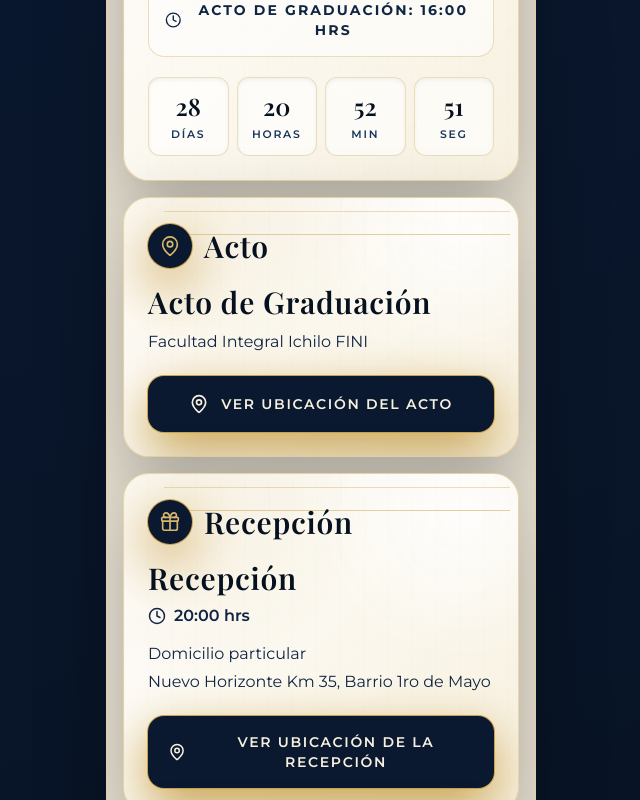
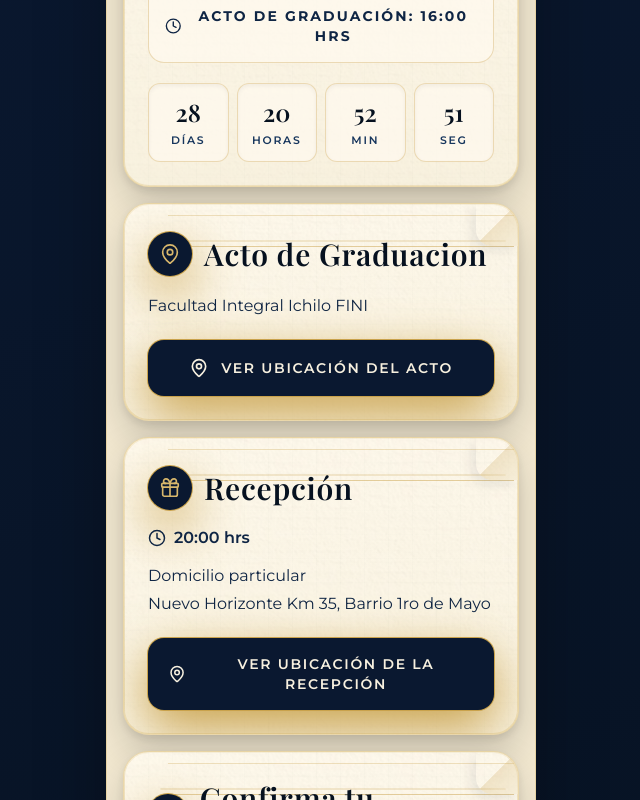
Before and after one commit to denis651-rgb/invitacion-graduacion-denis, a React (Vite) app: page / in a window 1280 px wide. Shown: the part 2000-2800 px from the top of the page, without its empty margins (319-959 px from the left). Built offline with nearby package versions, Linux system fonts and the light colour scheme.

Commit message:
Add music control and paper texture

```diff
--- a/src/App.jsx
+++ b/src/App.jsx
@@ -1,4 +1,4 @@
-import { useEffect, useMemo, useState } from "react";
+import { useEffect, useMemo, useRef, useState } from "react";
 import { motion } from "framer-motion";
 import {
   Calendar,
@@ -7,6 +7,8 @@ import {
   GraduationCap,
   MapPin,
   MessageCircle,
+  Pause,
+  Play,
   ScrollText,
   Sparkles
 } from "lucide-react";
@@ -69,7 +71,7 @@ function Countdown() {
       {items.map(([label, value]) => (
         <div
           key={label}
-          className="rounded-xl border border-gold/35 bg-white/65 px-2 py-3 text-center shadow-inner"
+          className="rounded-xl border border-gold/35 bg-[#fffaf0]/70 px-2 py-3 text-center shadow-inner"
         >
           <div className="font-title text-2xl font-semibold text-navy-950">
             {String(value).padStart(2, "0")}
@@ -90,10 +92,11 @@ function SectionCard({ icon: Icon, title, children, className = "" }) {
       initial="hidden"
       whileInView="visible"
       viewport={{ once: true, amount: 0.25 }}
-      className={`paper-texture relative overflow-hidden rounded-[1.6rem] border border-champagne/55 p-6 text-navy-950 shadow-soft ${className}`}
+      className={`paper-texture paper-real paper-corner relative overflow-hidden rounded-[1.6rem] p-6 text-navy-950 ${className}`}
     >
-      <div className="absolute left-4 right-4 top-3 h-px bg-gold/50" />
-      <div className="absolute bottom-3 left-4 right-4 h-px bg-gold/35" />
+      <div className="absolute inset-3 rounded-[1.2rem] border border-gold/20" />
+      <div className="absolute left-5 right-5 top-4 h-px bg-gold/50" />
+      <div className="absolute bottom-4 left-5 right-5 h-px bg-gold/30" />
       <div className="mb-4 flex items-center gap-3">
         <div className="flex h-11 w-11 items-center justify-center rounded-full bg-navy-900 text-champagne shadow-gold">
           <Icon size={22} strokeWidth={1.8} />
@@ -157,10 +160,49 @@ function ImageWithFallback({ src, alt, type }) {
 }
 
 function App() {
+  const audioRef = useRef(null);
+  const isDraggingMusicButton = useRef(false);
+  const [isMusicPlaying, setIsMusicPlaying] = useState(false);
+
+  const handleMusicToggle = async (event) => {
+    if (isDraggingMusicButton.current) {
+      event.preventDefault();
+      return;
+    }
+
+    const audio = audioRef.current;
+
+    if (!audio) {
+      return;
+    }
+
+    if (isMusicPlaying) {
+      audio.pause();
+      setIsMusicPlaying(false);
+      return;
+    }
+
+    try {
+      await audio.play();
+      setIsMusicPlaying(true);
+    } catch (error) {
+      console.error("No se pudo reproducir la música:", error);
+    }
+  };
+
   return (
     <main className="min-h-screen px-4 py-6 text-navy-950">
-      <div className="mx-auto max-w-[430px] overflow-hidden rounded-[2rem] border border-champagne/45 bg-ivory/95 shadow-soft backdrop-blur">
-        <div className="paper-texture relative mx-4 mt-4 rounded-[1.6rem] border border-champagne/45 px-5 pb-8 pt-7 shadow-gold">
+      <audio
+        ref={audioRef}
+        src="/audio/musica-graduacion.mp3"
+        loop
+        preload="auto"
+        onPlay={() => setIsMusicPlaying(true)}
+        onPause={() => setIsMusicPlaying(false)}
+      />
+      <div className="mx-auto max-w-[430px] overflow-hidden rounded-[2rem] border border-champagne/45 bg-[#f4ead2] shadow-soft backdrop-blur">
+        <div className="paper-texture paper-real paper-corner relative mx-4 mt-4 rounded-[1.6rem] px-5 pb-8 pt-7">
+          <div className="absolute inset-3 rounded-[1.2rem] border border-gold/20" />
           <div className="absolute inset-0 opacity-35">
             <div className="absolute left-6 top-16 h-1 w-1 rounded-full bg-champagne sparkle" />
             <div className="absolute right-10 top-28 h-1.5 w-1.5 rounded-full bg-champagne sparkle" />
@@ -210,9 +252,12 @@ function App() {
             initial="hidden"
             whileInView="visible"
             viewport={{ once: true, amount: 0.35 }}
-            className="paper-texture relative mt-2 overflow-hidden rounded-[1.6rem] border border-champagne/45 px-6 py-5 text-center text-navy-950 shadow-soft"
+            className="paper-texture paper-real paper-corner relative mt-2 overflow-hidden rounded-[1.6rem] px-6 py-5 text-center text-navy-950"
           >
-            <div className="absolute inset-x-0 top-0 h-20 bg-gradient-to-b from-champagne/24 to-transparent" />
+            <div className="absolute inset-3 rounded-[1.2rem] border border-gold/20" />
+            <div className="absolute inset-x-5 top-4 h-px bg-gold/40" />
+            <div className="absolute inset-x-5 bottom-4 h-px bg-gold/25" />
+            <div className="absolute inset-x-0 top-0 h-16 bg-gradient-to-b from-champagne/20 to-transparent" />
             <ScrollText className="relative mx-auto text-gold" size={34} strokeWidth={1.5} />
             <p className="relative mt-3 font-elegant text-2xl font-semibold leading-snug tracking-wide">
               Tengo el honor de invitarte a compartir conmigo este logro profesional.
@@ -220,7 +265,7 @@ function App() {
           </motion.section>
 
           <SectionCard icon={Sparkles} title="Invitación">
-            <div className="space-y-4 font-body text-[0.98rem] leading-relaxed text-navy-900">
+            <div className="space-y-5 font-body text-[0.98rem] leading-relaxed text-navy-900">
               <p>
                 Con profunda alegría y gratitud, tengo el honor de invitarte a compartir conmigo
                 un momento muy especial: mi graduación profesional en Ingeniería en Sistemas.
@@ -243,7 +288,7 @@ function App() {
           </SectionCard>
 
           <SectionCard icon={Calendar} title="Fecha y Hora">
-            <div className="rounded-2xl border border-gold/35 bg-white/55 p-4 text-center">
+            <div className="rounded-2xl border border-gold/35 bg-[#fffaf0]/70 p-4 text-center">
               <p className="font-title text-3xl font-semibold tracking-wide text-navy-950">
                 Viernes 19 de junio de 2026
               </p>
@@ -257,8 +302,8 @@ function App() {
             </div>
           </SectionCard>
 
-          <SectionCard icon={MapPin} title="Acto">
-            <p className="font-title text-3xl font-semibold tracking-wide text-navy-950">Acto de Graduación</p>
+          <SectionCard icon={MapPin} title="Acto de Graduacion">
+            <p className="font-title text-3xl font-semibold tracking-wide text-navy-950"></p>
             <p className="mt-2 text-base leading-7 text-navy-800">Facultad Integral Ichilo FINI</p>
             <ExternalButton href={ACT_MAP_URL} icon={MapPin}>
               Ver ubicación del acto
@@ -266,7 +311,7 @@ function App() {
           </SectionCard>
 
           <SectionCard icon={Gift} title="Recepción">
-            <p className="font-title text-3xl font-semibold tracking-wide text-navy-950">Recepción</p>
+            <p className="font-title text-3xl font-semibold tracking-wide text-navy-950"></p>
             <p className="mt-2 flex items-center gap-2 font-semibold text-navy-800">
               <Clock size={18} />
               20:00 hrs
@@ -295,20 +340,43 @@ function App() {
             initial="hidden"
             whileInView="visible"
             viewport={{ once: true, amount: 0.35 }}
-            className="rounded-[1.6rem] border border-champagne/45 bg-navy-900 p-7 text-center shadow-gold"
+            className="paper-texture paper-real paper-corner relative overflow-hidden rounded-[1.6rem] p-7 text-center text-navy-950"
           >
-            <GraduationCap className="mx-auto text-champagne" size={38} strokeWidth={1.5} />
-            <p className="mt-4 font-title text-2xl font-semibold tracking-wide text-ivory">
+            <div className="absolute inset-3 rounded-[1.2rem] border border-gold/20" />
+            <GraduationCap className="mx-auto text-gold" size={38} strokeWidth={1.5} />
+            <p className="mt-4 font-title text-2xl font-semibold tracking-wide text-navy-950">
               Gracias por formar parte de este momento tan especial.
             </p>
-            <p className="mt-3 text-sm leading-6 text-ivory/75">
+            <p className="mt-3 text-sm leading-6 text-navy-800">
               Será un honor contar con tu presencia.
             </p>
             <div className="gold-line mx-auto my-5 h-px w-36" />
-            <p className="font-script text-4xl tracking-wide text-champagne">Ing. Denis Guarayo</p>
+            <p className="font-script text-4xl tracking-wide text-gold">Ing. Denis Guarayo</p>
           </motion.footer>
         </div>
       </div>
+      <motion.button
+        type="button"
+        onClick={handleMusicToggle}
+        drag
+        dragMomentum={false}
+        onDragStart={() => {
+          isDraggingMusicButton.current = true;
+        }}
+        onDragEnd={() => {
+          window.setTimeout(() => {
+            isDraggingMusicButton.current = false;
+          }, 120);
+        }}
+        whileHover={{ scale: 1.03 }}
+        whileTap={{ scale: 0.96 }}
+        className="fixed bottom-5 right-4 z-50 flex h-14 w-14 cursor-grab items-center justify-center rounded-full border border-champagne bg-ivory text-navy-950 shadow-gold transition duration-300 hover:bg-[#fffaf0] active:cursor-grabbing focus:outline-none focus:ring-2 focus:ring-champagne"
+        style={{ touchAction: "none" }}
+        aria-label={isMusicPlaying ? "Pausar música" : "Tocar música"}
+        title={isMusicPlaying ? "Pausar música" : "Tocar música"}
+      >
+        {isMusicPlaying ? <Pause size={24} fill="currentColor" /> : <Play size={24} fill="currentColor" />}
+      </motion.button>
     </main>
   );
 }
--- a/src/index.css
+++ b/src/index.css
@@ -40,10 +40,13 @@ a {
 }
 
 .paper-texture {
-  background:
-    radial-gradient(circle at 18% 8%, rgba(216, 183, 108, 0.16), transparent 11rem),
-    radial-gradient(circle at 86% 12%, rgba(255, 255, 255, 0.8), transparent 9rem),
-    linear-gradient(135deg, rgba(255, 255, 255, 0.96), rgba(247, 240, 223, 0.99));
+  background-color: #fffaf0;
+  background-image:
+    radial-gradient(circle at 20% 20%, rgba(214, 178, 94, 0.08) 0, transparent 25%),
+    radial-gradient(circle at 80% 10%, rgba(7, 26, 51, 0.04) 0, transparent 20%),
+    radial-gradient(circle at 40% 80%, rgba(214, 178, 94, 0.06) 0, transparent 30%),
+    radial-gradient(circle at 12% 92%, rgba(7, 26, 51, 0.035) 0, transparent 18%),
+    linear-gradient(135deg, rgba(255, 255, 255, 0.35), rgba(214, 178, 94, 0.08));
 }
 
 .paper-texture::before {
@@ -63,6 +66,46 @@ a {
   position: relative;
 }
 
+.paper-real {
+  background-color: #fffaf0;
+  background-image:
+    linear-gradient(rgba(255, 250, 240, 0.82), rgba(248, 241, 223, 0.86)),
+    url("/textures/paper-texture.jpg"),
+    radial-gradient(circle at 20% 20%, rgba(214, 178, 94, 0.08) 0, transparent 25%),
+    radial-gradient(circle at 80% 10%, rgba(7, 26, 51, 0.04) 0, transparent 20%),
+    linear-gradient(135deg, #fffaf0, #f4ead2);
+  background-size: cover, cover, auto, auto, auto;
+  background-position: center;
+  background-repeat: repeat;
+  border: 1px solid rgba(214, 178, 94, 0.45);
+  box-shadow:
+    0 18px 40px rgba(0, 0, 0, 0.18),
+    0 4px 10px rgba(0, 0, 0, 0.1),
+    inset 0 1px 0 rgba(255, 255, 255, 0.35),
+    inset 0 0 0 1px rgba(214, 178, 94, 0.28);
+}
+
+.paper-shadow {
+  box-shadow:
+    0 20px 50px rgba(0, 0, 0, 0.25),
+    0 4px 12px rgba(0, 0, 0, 0.12),
+    inset 0 0 0 1px rgba(214, 178, 94, 0.35);
+}
+
+.paper-corner::after {
+  content: "";
+  position: absolute;
+  top: 0;
+  right: 0;
+  width: 42px;
+  height: 42px;
+  border-bottom-left-radius: 16px;
+  background:
+    linear-gradient(135deg, rgba(255, 250, 240, 0) 0 48%, rgba(194, 151, 61, 0.2) 49%, rgba(244, 234, 210, 0.72) 100%);
+  box-shadow: -5px 5px 12px rgba(7, 26, 51, 0.08);
+  pointer-events: none;
+}
+
 .sparkle {
   animation: sparkle 3.8s ease-in-out infinite;
 }
```
Also changed, not shown: public/audio/README.md (added), public/textures/README.md (added), public/textures/paper-texture.jpg (added), 1 other file (tests, documents, lock files or other folders).
